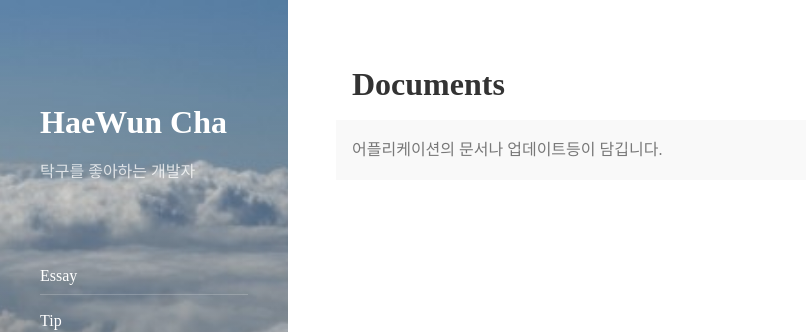
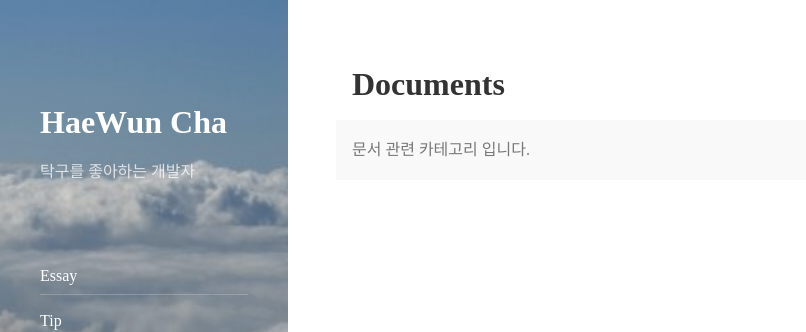
Before and after one commit to chahaun/chahaun.github.io, a Jekyll site: the page built from _featured_categories/doc.md, in a window 1280 px wide and 900 px high. Shown: the top 332 px of the window, without its empty margins (0-806 px from the left). Built offline with Jekyll 4.4.1, drawn with Linux system fonts in a browser that asks for light colours; nearby versions of some CDN libraries.

Commit message:
Update doc.md

```diff
--- a/_featured_categories/doc.md
+++ b/_featured_categories/doc.md
@@ -6,5 +6,5 @@ menu: true
 submenu: true
 order: 7
 description: >
-  어플리케이션의 문서나 업데이트등이 담깁니다.
+  문서 관련 카테고리 입니다.
 ---
```
